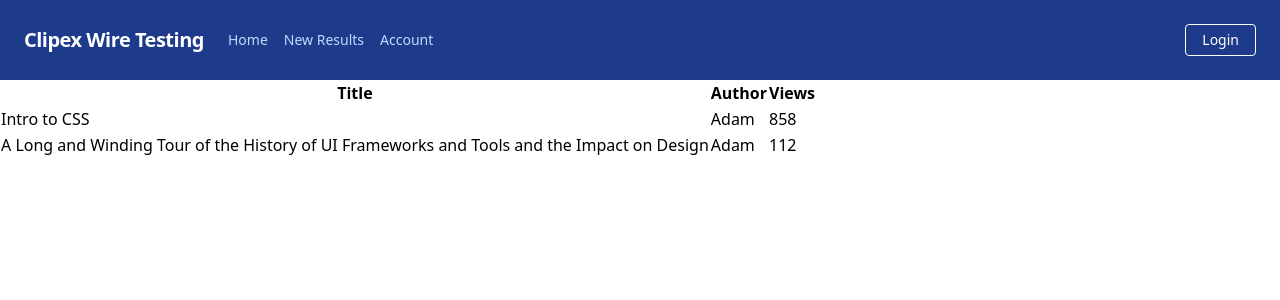
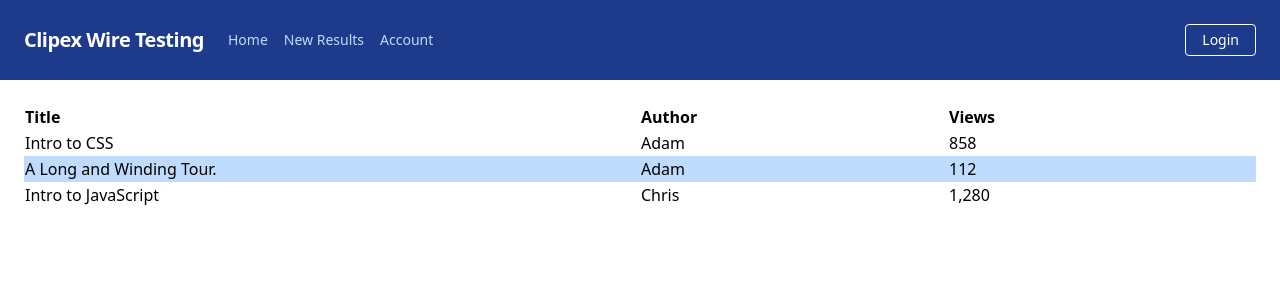
Before and after one commit to rdronio/wire-testing, a React (Create React App) app: page /summary in a window 1280 px wide. Shown: the top 300 px of the page. Built offline with nearby package versions, Linux system fonts and the light colour scheme.

Commit message:
update readme.md

```diff
--- a/src/components/Summary.js
+++ b/src/components/Summary.js
@@ -2,13 +2,13 @@ const Summary = () => {
   // const [];
 
   return (
-    <div className="summary">
-      <table class="table-auto">
+    <div className="summary p-6">
+      <table class="table-auto w-full text-left">
         <thead>
           <tr>
-            <th>Title</th>
-            <th>Author</th>
-            <th>Views</th>
+            <th class="w-1/2">Title</th>
+            <th class="w-1/4">Author</th>
+            <th class="w-1/4">Views</th>
           </tr>
         </thead>
         <tbody>
@@ -17,13 +17,15 @@ const Summary = () => {
             <td>Adam</td>
             <td>858</td>
           </tr>
-          <tr class="bg-emerald-200">
-            <td>
-              A Long and Winding Tour of the History of UI Frameworks and Tools
-              and the Impact on Design
-            </td>
+          <tr class="bg-blue-200">
+            <td>A Long and Winding Tour.</td>
             <td>Adam</td>
             <td>112</td>
+          </tr>
+          <tr>
+            <td>Intro to JavaScript</td>
+            <td>Chris</td>
+            <td>1,280</td>
           </tr>
         </tbody>
       </table>
```
Also changed, not shown: 1 other file (tests, documents, lock files or other folders).
